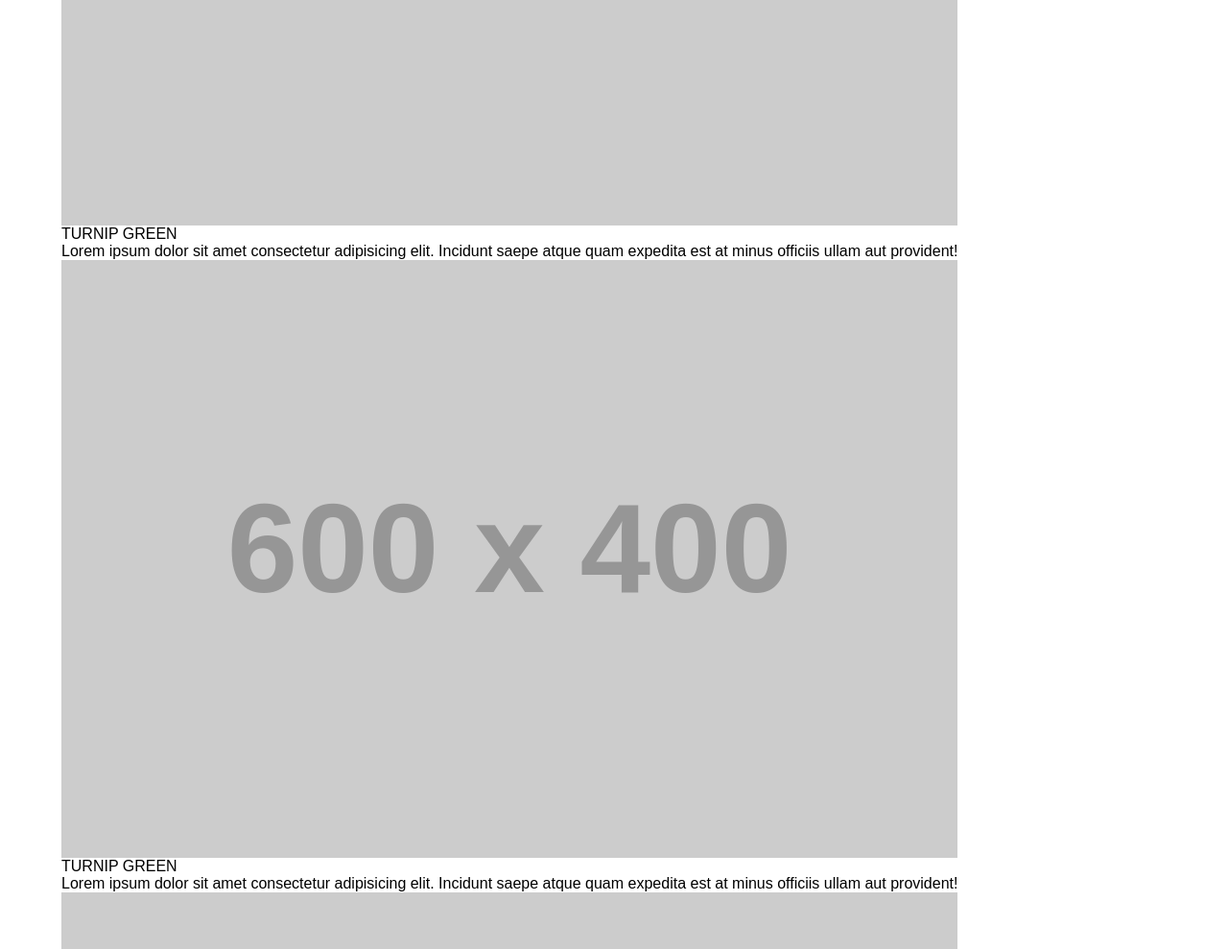
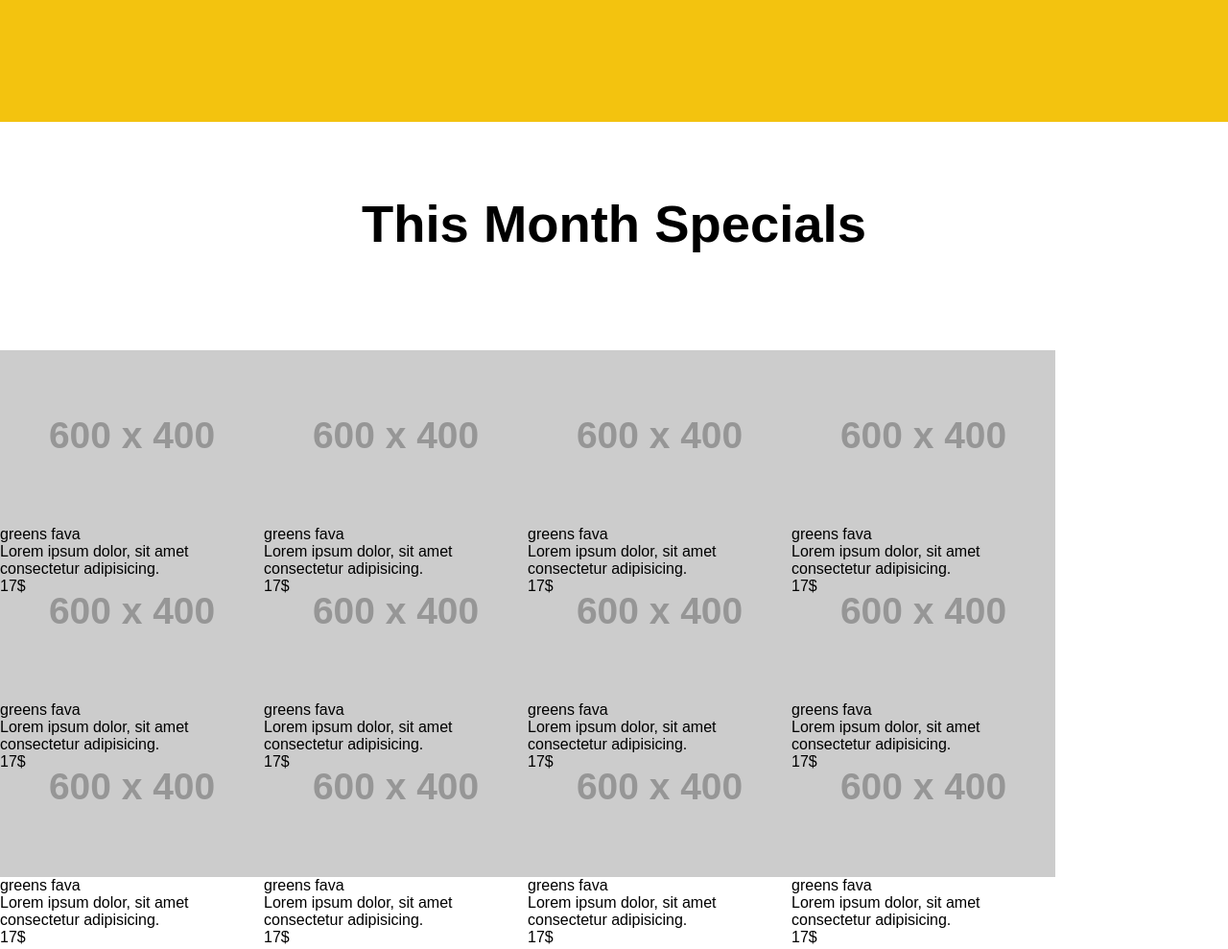
Before and after one commit to idnyaneshwaraxioned/veggie, a plain HTML site: page index.html in a window 1280 px wide. Shown: the part 1188-2177 px from the top of the page at 96% size. Drawn offline with Linux system fonts and the light colour scheme; placeholder pictures from the web are drawn by us.

Commit message:
banner section and menu group section css done

```diff
--- a/assets/css/style.css
+++ b/assets/css/style.css
@@ -99,11 +99,10 @@ li {
 
 /*for wrapper*/
 .wrapper {
-  max-width: 1460px;
+  max-width: 1665px;
   width: 90%;
   margin: 0 auto;
 }
-
 /*=================================
   Header styling starts here
 =================================*/
@@ -133,6 +132,7 @@ nav{
 /*=================================
   main styling starts here
 =================================*/
+/* Banner section start here */
 .banner{
   width: 100%;
   height: 100vh;
@@ -173,14 +173,87 @@ nav{
   z-index: 9999;
   cursor: pointer;
 }
+/* banner section ends here */
 
+/* Turnip green section start here */
+article{
+  background-color: #F3C30F;
+}
+.turnip-green{
+  display: flex;
+}
+.turnip-green .content{
+  margin: 0 28px;
+  padding: 130px 0;
+  display: flex;
+  justify-content: space-between;
+  align-items: center;
+  flex-direction: column;
+  text-align: center;
+}
+.turnip-green .content figure{
+  width: 118px;
+  height: 91px;
+}
+.turnip-green .content h3{
+  font-size: 1.7rem;
+  margin: 20px 0;
+}
+.turnip-green .content p{
+  font-size: 20px;
+}
+/* Turnip green section ends here */
 
-
-
-
-
-
-
+/* Months Special section start here */
+.month-special{
+  padding: 75px 0;
+}
+.month-special h2{
+  font-size: 3.4rem;
+  font-weight: bold;
+  text-align: center;
+}
+.menu-group{
+  padding: 100px 0;
+  display: flex;
+  flex-wrap: wrap;
+}
+.menu-group li{
+  width: 275px;
+  height: 183px;
+  position: relative;
+}
+.menu-group li figure{
+  width: 100%;
+  height: 100%;
+  position: relative;
+  z-index: -1;
+}
+.menu-group .content{
+  position: absolute;
+  top: 0;
+  left: 0;
+  transition: .6s;
+  display: none;
+}
+.menu-group li:hover .content{
+  display: block;
+}
+.menu-group .content h4{
+  font-size: 1.3rem;
+  font-weight: bold;
+  text-transform: uppercase;
+  text-align: center;
+  margin: 25px 0;
+}
+.menu-group .content p{
+  font-size: 1.2rem;
+  text-align: center ;
+}
+.menu-group .content h3{
+  text-align: center;
+  margin: 20px 0;
+}
 /*=================================
   main styling ends here
 =================================*/
```
